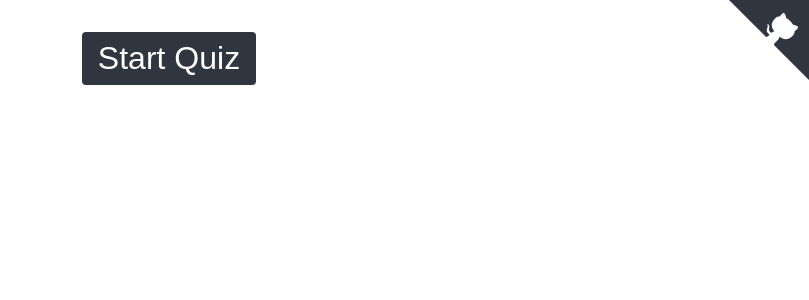
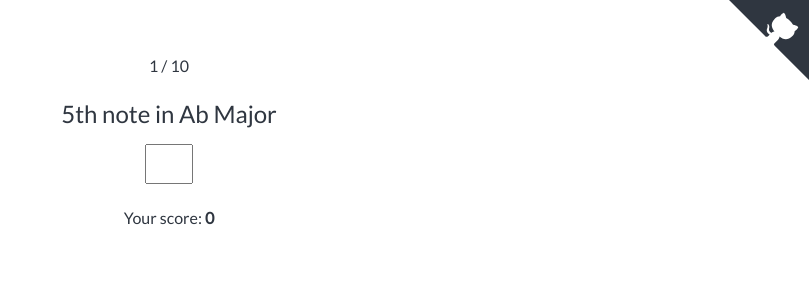
Before and after one commit to bartkozal/major-scales, a React (Create React App) app: page / in a window 1280 px wide. Shown: the top 300 px of the page, without its empty margins (471-1280 px from the left). Built offline with nearby package versions, Linux system fonts and the light colour scheme.

Commit message:
Start quiz on load

```diff
--- a/src/App/App.js
+++ b/src/App/App.js
@@ -21,8 +21,8 @@ const App = ({
       />
     ) : (
       <div>
-        {score !== null && <QuizSummary score={score} />}
-        <Button onClick={startQuiz}>Start Quiz</Button>
+        <QuizSummary score={score} />
+        <Button onClick={startQuiz}>Try again</Button>
       </div>
     )}
   </div>
--- a/src/App/index.js
+++ b/src/App/index.js
@@ -8,7 +8,7 @@ export default class AppContainer extends Component {
     isQuizStarted: false,
     questionsSet: [],
     currentQuestion: 0,
-    score: null
+    score: 0
   };
 
   startQuiz = () => {
@@ -41,6 +41,10 @@ export default class AppContainer extends Component {
     });
   };
 
+  componentDidMount() {
+    this.startQuiz();
+  }
+
   render() {
     const { isQuizStarted, questions, currentQuestion, score } = this.state;
 
--- a/src/index.css
+++ b/src/index.css
@@ -10,12 +10,13 @@ body {
 .App {
   max-width: 320px;
   padding: 24px;
+  padding-top: 48px;
   margin: 0 auto;
   text-align: center;
 }
 
 .Button {
-  font-size: 32px;
+  font-size: 16px;
   padding: 8px 16px;
   border: 0;
   border-radius: 4px;
```
